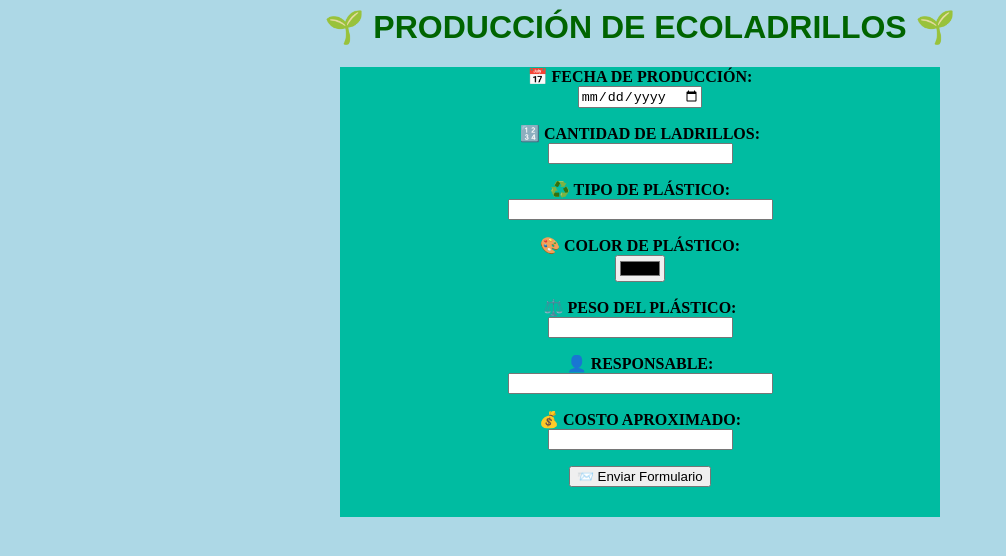
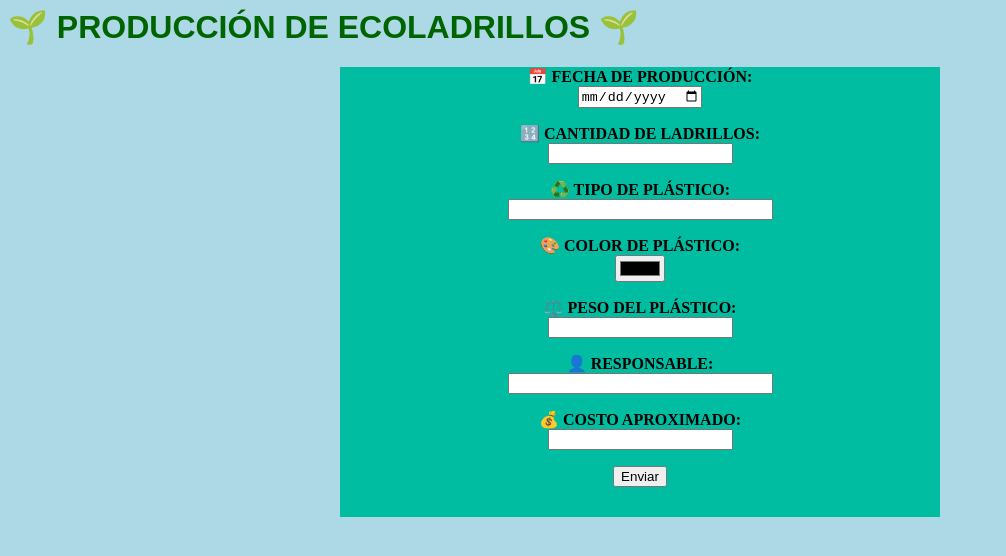
Before and after one commit to MarilynCoello2025/Tarea_Produccion_de_ecoladrillo, a plain HTML site: page tarea/index.html in a window 1280 px wide. Shown: the whole page, without its empty margins (0-1006 px from the left). Drawn offline with Linux system fonts and the light colour scheme.

Commit message:
Update index.html

```diff
--- a/tarea/index.html
+++ b/tarea/index.html
@@ -1,13 +1,11 @@
 <html>
 <head>
-<center>
     <h1><font color="darkgreen" face="Arial">🌱 PRODUCCIÓN DE ECOLADRILLOS 🌱</font></h1>
 </head>
 <body bgcolor="lightblue">
   <center>
-  <div style="background-color:#00BCA1; width:600px;height:450px;>
-
-          <form method="POST">
+     <div style="background-color:#00BCA1; width:600px;height:450px;">
+  <form action="formulario.html method="POST">
             <p><b>📅 FECHA DE PRODUCCIÓN:</b><br>
               <input type="date" name="fecha" size="30"></p>
             <p><b>🔢 CANTIDAD DE LADRILLOS:</b><br>
@@ -28,11 +26,9 @@
             <p><b>💰 COSTO APROXIMADO:</b><br>
               <input type="number" name="costo" size="30"></p>
 
-            <p>
-              <input type="submit" value="📨 Enviar Formulario">
-            </p>
-      </form>
-    </div>
+            <input type="submit" value="Enviar">
+   </form>
+     </div>
   </center>
 </body>
 </html>
```
